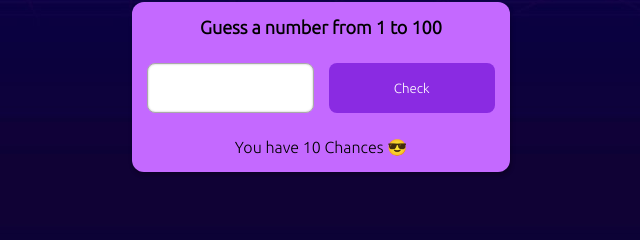
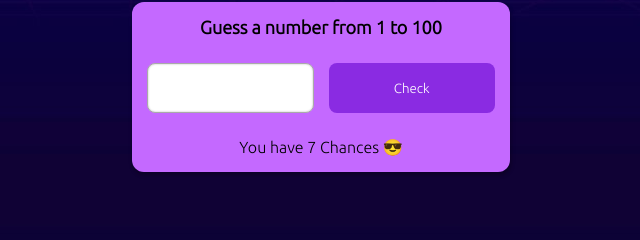
Before and after one commit to IAkankshaKumari/Number_Guess_Game, a plain HTML site: page index.html in a window 1280 px wide. Shown: the part 118-358 px from the top of the page, 319-959 px from the left. Drawn offline with Linux system fonts and the light colour scheme.

Commit message:
Update index.html

```diff
--- a/index.html
+++ b/index.html
@@ -14,7 +14,7 @@
         <input class="input" type="number"/>
         <button class="btn" id="btn">Check</button>
     </div>
-    <p>You have <span class="chances" id="chances">10</span> Chances 😎</p>
+    <p>You have <span class="chances" id="chances">7</span> Chances 😎</p>
     </div>
     <script src="index.js"></script>
 </body>
```
